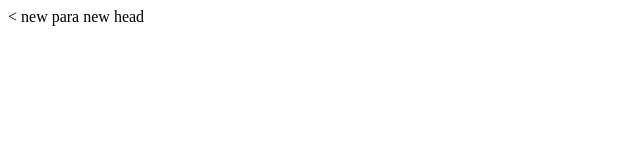
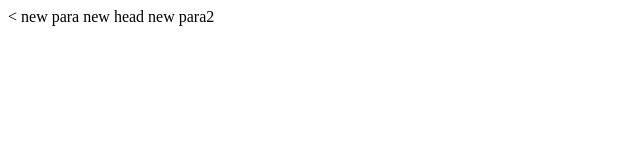
Before and after one commit to abhiram767/task, a plain HTML site: page index.html in a window 1280 px wide. Shown: the full height of the page, 0-640 px from the left. Drawn offline with Linux system fonts and the light colour scheme.

Commit message:
index edited

```diff
--- a/index.html
+++ b/index.html
@@ -8,5 +8,6 @@
 <body>
 	new para
 	new head
+	new para2
 </body>
 </html>
```
